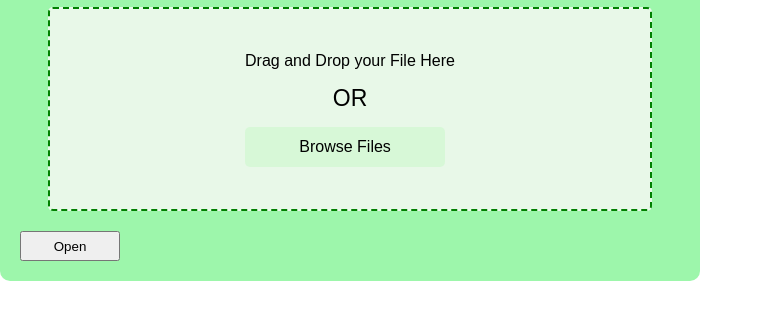
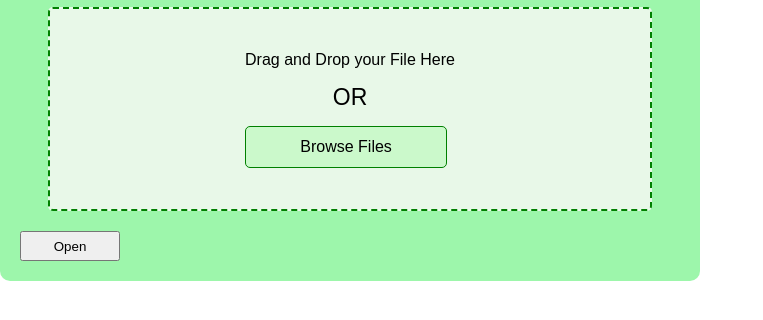
Before and after one commit to RichardLiuCode/pdfviewer, a plain HTML site: page index.html in a window 1280 px wide. Shown: the part 78-398 px from the top of the page, without its empty margins (0-763 px from the left). Drawn offline with Linux system fonts and the light colour scheme.

Commit message:
Update file upload button styles and add .gitignore for VSCode

```diff
--- a/style.css
+++ b/style.css
@@ -68,8 +68,11 @@ body {
     position: relative;
     width: 200px;
     height: 40px;
-    background-color: rgba(175, 248, 175, 0.304);
+    background-color: rgba(138, 251, 138, 0.304);
     border-radius: 5px;
+    border-style: solid;
+    border-color: green;
+    border-width: 1px;
 }
 
 .fileUploadButtonWrapper div {
```
Also changed, not shown: 1 other file.
